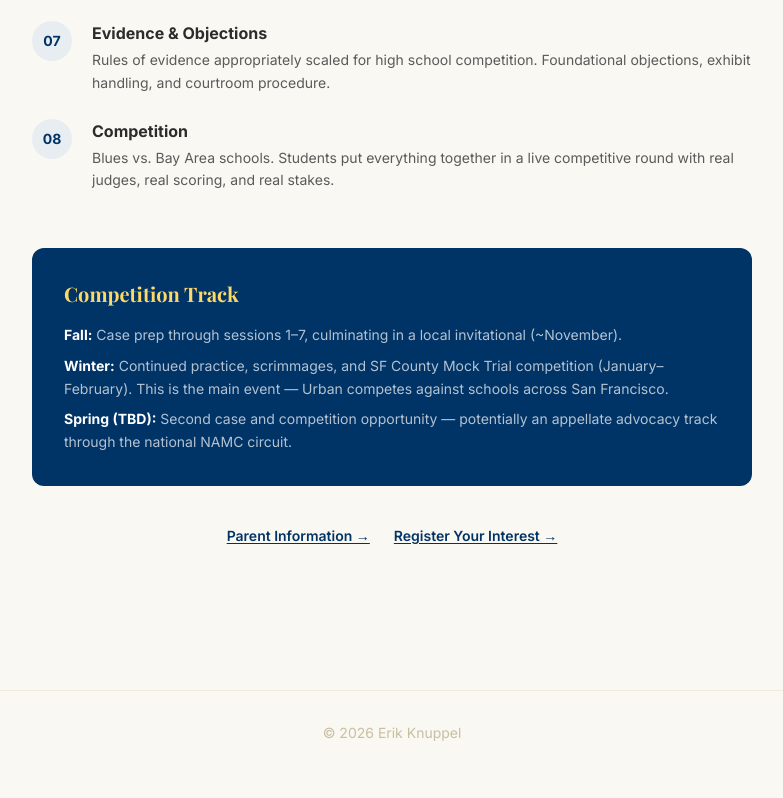
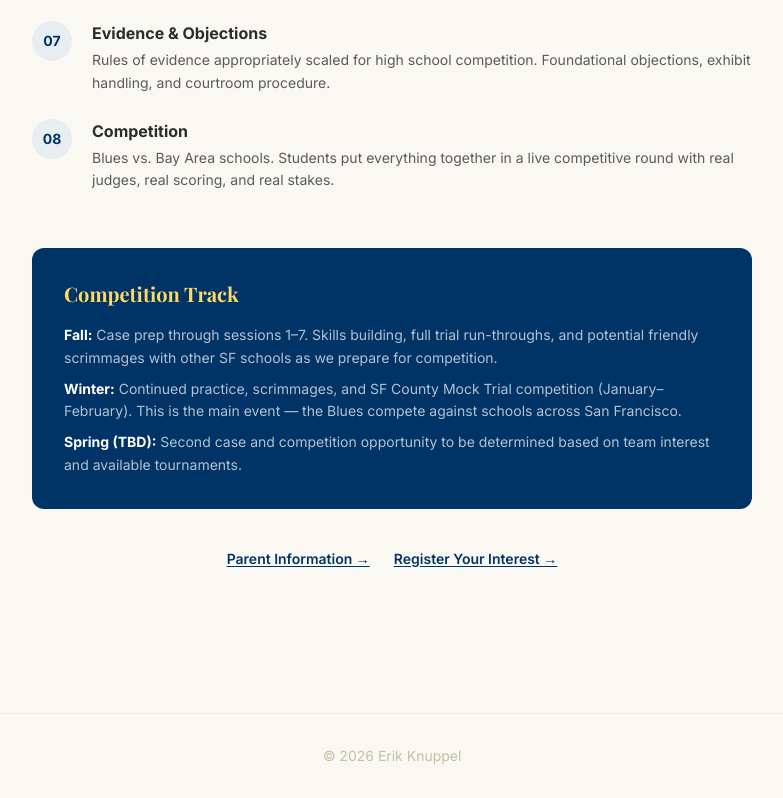
Before and after one commit to leppunke/knuppel.co, an Astro site: page /mocktrial/curriculum in a window 1280 px wide. Shown: the part 909-1707 px from the top of the page, without its empty margins (248-1031 px from the left). Before the commit the page ends 1684 px from the top, so only its background shows below. Built offline with nearby package versions, Linux system fonts and the light colour scheme; Astro itself is replaced by a stand-in of ours.

Commit message:
Fix session 108 character name + update curriculum competition track
- Session 108: "Golden" → "Toven" in moonbeam bowling caption and highlight
- Curriculum: replace phantom November invitational with fall scrimmages,
  remove speculative NAMC spring reference

Co-Authored-By: Claude Opus 4.6 <noreply@anthropic.com>

```diff
--- a/src/pages/mocktrial/curriculum.astro
+++ b/src/pages/mocktrial/curriculum.astro
@@ -72,9 +72,9 @@ const sessions = [
     <div class="mt-14 bg-urban-blue text-white rounded-xl p-8">
       <h2 class="font-heading text-xl font-bold text-gold mb-4">Competition Track</h2>
       <div class="text-sm text-white/70 leading-relaxed space-y-2">
-        <p><strong class="text-white">Fall:</strong> Case prep through sessions 1–7, culminating in a local invitational (~November).</p>
-        <p><strong class="text-white">Winter:</strong> Continued practice, scrimmages, and SF County Mock Trial competition (January–February). This is the main event — Urban competes against schools across San Francisco.</p>
-        <p><strong class="text-white">Spring (TBD):</strong> Second case and competition opportunity — potentially an appellate advocacy track through the national NAMC circuit.</p>
+        <p><strong class="text-white">Fall:</strong> Case prep through sessions 1–7. Skills building, full trial run-throughs, and potential friendly scrimmages with other SF schools as we prepare for competition.</p>
+        <p><strong class="text-white">Winter:</strong> Continued practice, scrimmages, and SF County Mock Trial competition (January–February). This is the main event — the Blues compete against schools across San Francisco.</p>
+        <p><strong class="text-white">Spring (TBD):</strong> Second case and competition opportunity to be determined based on team interest and available tournaments.</p>
       </div>
     </div>
 
--- a/src/pages/studio/session-108.astro
+++ b/src/pages/studio/session-108.astro
@@ -3,7 +3,7 @@ import Layout from '../../layouts/Layout.astro'
 
 const images = [
   { src: "/studio/session-108/01-hold-monster-quad-crit.png", title: "Hold Monster + Quad Crit", caption: "Sundr's golden arcane chains paralyze the minotaur skeleton while Kiet unleashes four critical hits, shattering it into bone meal." },
-  { src: "/studio/session-108/02-moonbeam-bowling.png", title: "Moonbeam Bowling", caption: "Golden drags a column of moonlight through a line of ghouls like an eraser across a chalkboard. Virgil bonks the survivors back into the beam." },
+  { src: "/studio/session-108/02-moonbeam-bowling.png", title: "Moonbeam Bowling", caption: "Toven drags a column of moonlight through a line of ghouls like an eraser across a chalkboard. Virgil bonks the survivors back into the beam." },
   { src: "/studio/session-108/03-virgil-sludge-slide.png", title: "Virgil's Sludge Slide", caption: "Frost Giant strength potion coursing through him, Virgil slides fully submerged through the sewage — somehow passing underneath a giant toad." },
   { src: "/studio/session-108/04-kiet-portcullis.png", title: "Kiet Impaled by the Portcullis", caption: "Athletics check: zero. The spiked portcullis slams down on Kiet's body for 36 damage. He holds it open anyway while the party crawls through." },
   { src: "/studio/session-108/05-sundr-radiant-fireball.png", title: "Sundr's Radiant Fireball", caption: "Inner Radiance blazing, Sundr hurls a transmuted fireball — fire converted to pure radiant energy — into the necrotic sludge elemental. 50+ damage." },
@@ -34,7 +34,7 @@ const images = [
     <h2 class="font-heading text-2xl font-bold mb-2">Highlights</h2>
     <ul class="text-sm text-ink-light leading-relaxed space-y-2 mb-12 list-disc list-inside">
       <li><strong class="text-ink">Hold Monster + Quad Crit</strong> — Sundr paralyzed the minotaur skeleton; Kiet landed four consecutive critical hits, reducing it to bone meal in a single turn</li>
-      <li><strong class="text-ink">Moonbeam Bowling</strong> — Golden dragged a moonbeam through a line of ghouls while Virgil bonked survivors back into the light</li>
+      <li><strong class="text-ink">Moonbeam Bowling</strong> — Toven dragged a moonbeam through a line of ghouls while Virgil bonked survivors back into the light</li>
       <li><strong class="text-ink">Virgil's Sludge Slide</strong> — Frost Giant strength potion, fully submerged, sliding underneath a giant toad. Ten extra squares of pure sewer surfing</li>
       <li><strong class="text-ink">Kiet vs. the Portcullis</strong> — Rolled a zero on athletics. Spiked gate slammed down for 36 damage. Held it open with his body anyway</li>
       <li><strong class="text-ink">Radiant Fireball</strong> — Sundr transmuted fire to radiant damage, activated Celestial Revelation, and hit the necrotic sludge elemental for 50+</li>
```
